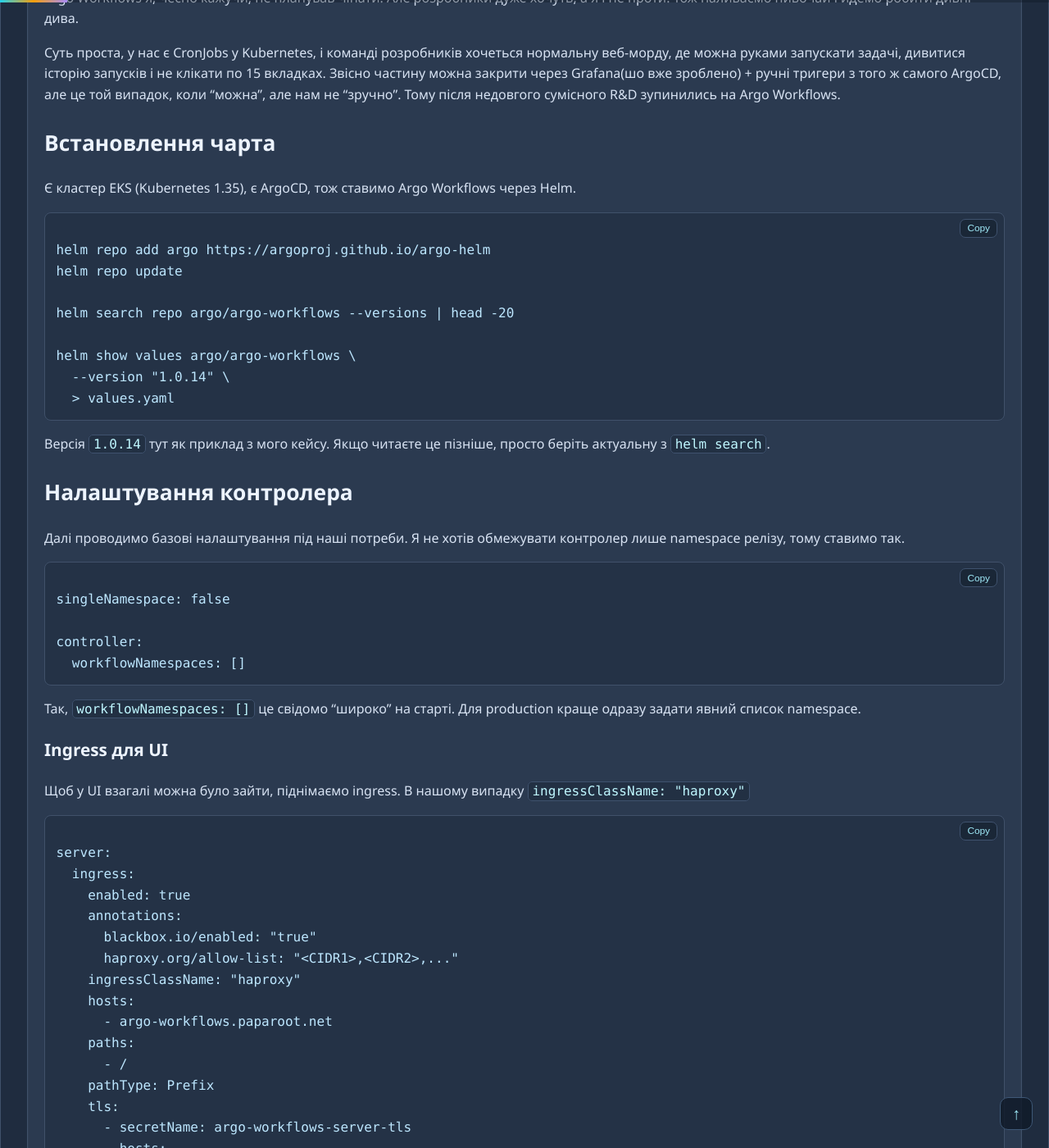
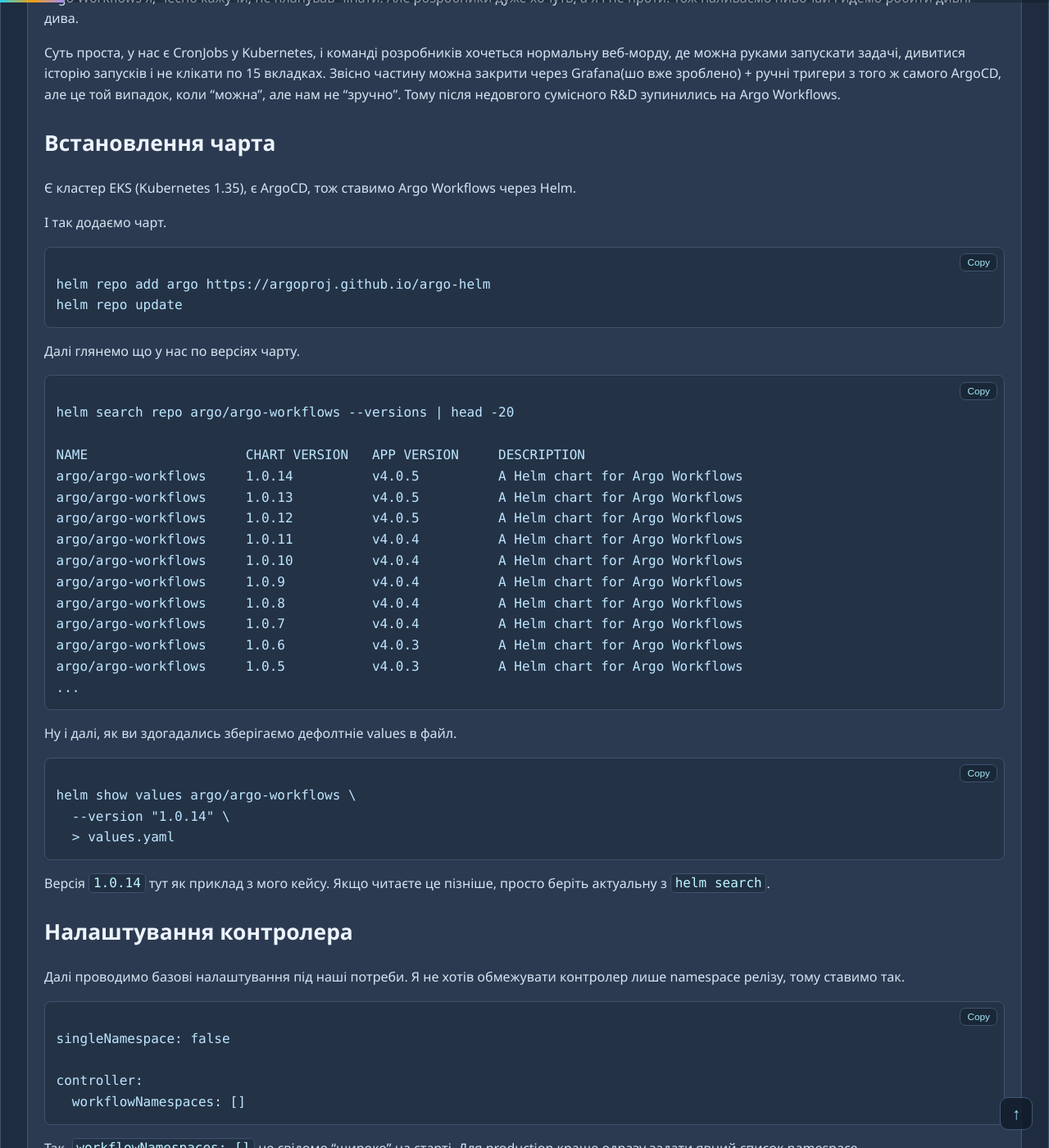
Before and after one commit to paparoot-devops/paparoot, a Jekyll site: the page built from _posts/2026-05-26-argo-workflows-v-eks.md, in a window 1280 px wide and 1400 px high, scrolled down 758 px. Shown: the whole window at 82% size. Built offline with Jekyll 4.4.1, drawn with Linux system fonts in a browser that asks for light colours.

Commit message:
add new post

````diff
--- a/_posts/2026-05-26-argo-workflows-v-eks.md
+++ b/_posts/2026-05-26-argo-workflows-v-eks.md
@@ -17,17 +17,38 @@ Argo Workflows я, чесно кажучи, не планував чіпати.
 
 Є кластер EKS (Kubernetes 1.35), є ArgoCD, тож ставимо Argo Workflows через Helm.
 
+І так додаємо чарт.
+
 ```bash
 helm repo add argo https://argoproj.github.io/argo-helm
 helm repo update
+```
 
+Далі глянемо що у нас по версіях чарту.
+```bash
 helm search repo argo/argo-workflows --versions | head -20
 
+NAME               	CHART VERSION	APP VERSION	DESCRIPTION
+argo/argo-workflows	1.0.14       	v4.0.5     	A Helm chart for Argo Workflows
+argo/argo-workflows	1.0.13       	v4.0.5     	A Helm chart for Argo Workflows
+argo/argo-workflows	1.0.12       	v4.0.5     	A Helm chart for Argo Workflows
+argo/argo-workflows	1.0.11       	v4.0.4     	A Helm chart for Argo Workflows
+argo/argo-workflows	1.0.10       	v4.0.4     	A Helm chart for Argo Workflows
+argo/argo-workflows	1.0.9        	v4.0.4     	A Helm chart for Argo Workflows
+argo/argo-workflows	1.0.8        	v4.0.4     	A Helm chart for Argo Workflows
+argo/argo-workflows	1.0.7        	v4.0.4     	A Helm chart for Argo Workflows
+argo/argo-workflows	1.0.6        	v4.0.3     	A Helm chart for Argo Workflows
+argo/argo-workflows	1.0.5        	v4.0.3     	A Helm chart for Argo Workflows
+...
+```
+
+Ну і далі, як ви здогадались зберігаємо дефолтніе values в файл.
+
+```bash
 helm show values argo/argo-workflows \
   --version "1.0.14" \
   > values.yaml
 ```
-
 Версія `1.0.14` тут як приклад з мого кейсу. Якщо читаєте це пізніше, просто беріть актуальну з `helm search`.
 
 ## Налаштування контролера {#controller-config}
````
